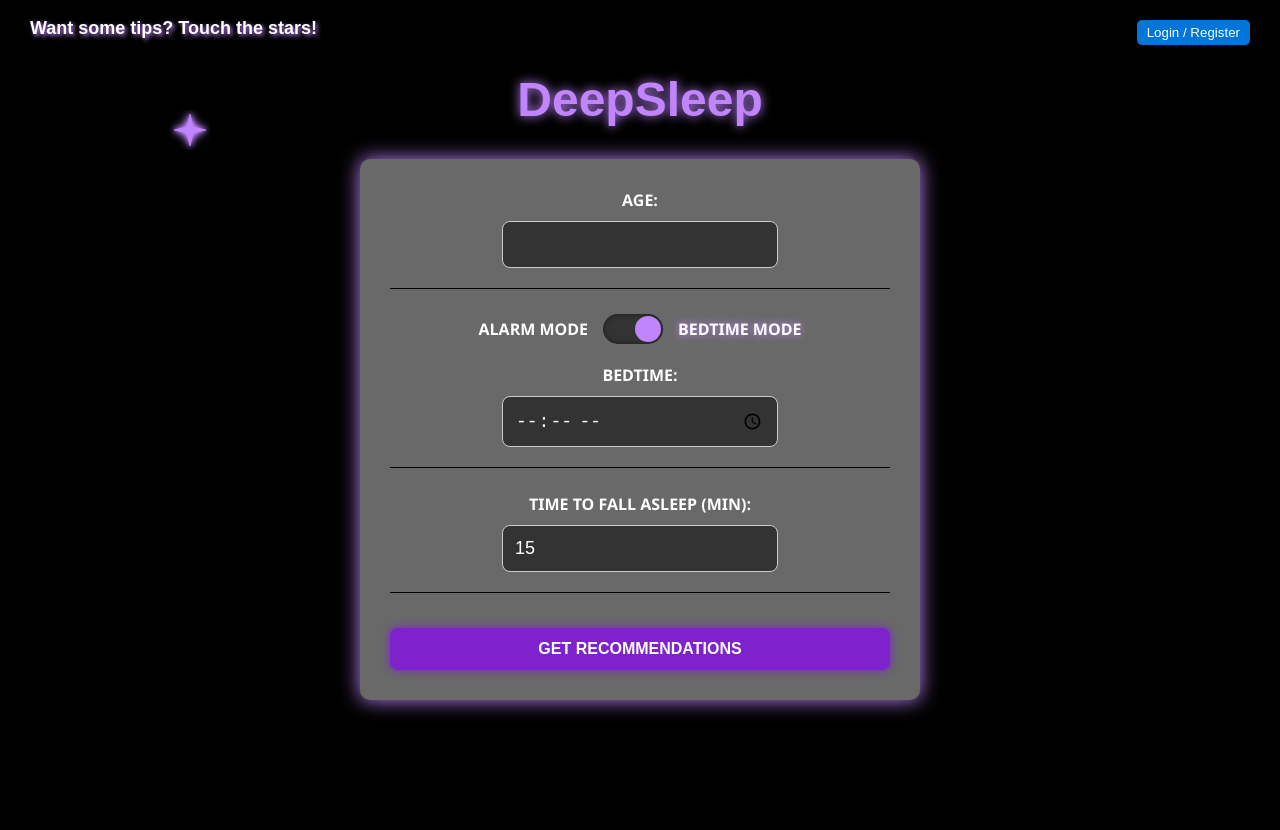
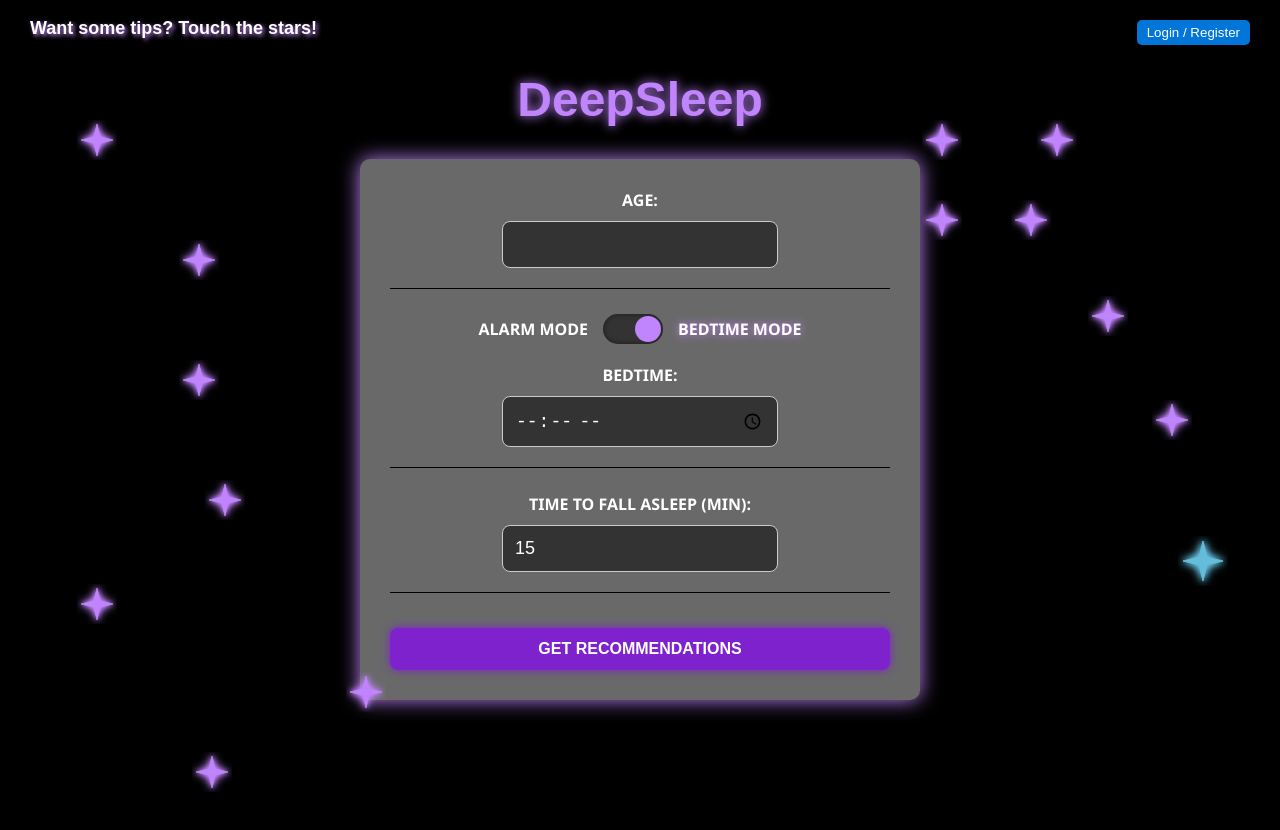
Before and after one commit to X-baia/Software_Eng, a React (Create React App) app in the folder client/: page / in a window 1280 px wide. Shown: the top 830 px of the page. Built offline with nearby package versions, Linux system fonts and the light colour scheme; no server answers.

Commit message:
finished tips on stars! open to suggestions

```diff
--- a/client/src/App.css
+++ b/client/src/App.css
@@ -154,7 +154,7 @@
 }
 
 .star-container {
-  position: absolute;
+  position: relative;
   cursor: pointer;
   top: 110px;
   left: 170px;
@@ -203,6 +203,50 @@
   filter: drop-shadow(0 0 6px #c084fc) drop-shadow(0 0 10px #c084fc);
 }
 
+.polar-svg{
+  width: 100%;
+  height: 100%;
+  background: transparent;
+}
+
+.polar-svg polygon{
+  fill:  #63bddb;
+  stroke: #63bddb;
+  stroke-width: 2;
+  filter: drop-shadow(0 0 6px #63bddb) drop-shadow(0 0 10px #63bddb);
+}
+
+.polar-star{
+  position: absolute;
+  top: 67%;
+  left: 92%;
+  width: 50px;
+  height: 50px;
+  cursor: pointer;
+}
+
+.polar-tip{
+   position: absolute;
+  bottom: 110%; /* position above the star */
+  left: 50%;
+  transform: translateX(-50%);
+  background-color: #1a1a1a;
+  color: #63bddb;
+  padding: 6px 10px;
+  border-radius: 8px;
+  white-space: nowrap;
+  font-size: 0.9rem;
+  opacity: 0;
+  pointer-events: none;
+  transition: opacity 0.3s ease;
+  box-shadow: 0 0 10px #63bddb;
+  z-index: 10;
+  text-align: center;
+}
+
+.polar-star:hover .polar-tip {
+  opacity: 1;
+}
 
 .text-tips{
   position: absolute;
--- /dev/null
+++ b/client/src/TipsStar.jsx
@@ -0,0 +1,23 @@
+//this creates an "element" in react, to avoid duplicating code
+const TipsStar = ({tip, left, top }) => {
+    return (
+        <div
+        className="star-container"
+        style={{
+            position: "absolute",
+            left: left,
+            top: top
+        }}
+        >
+            <div class = "glow-star">
+                <svg viewBox="0 0 100 100" class="star-svg" xmlns="http://www.w3.org/2000/svg">
+                    <polygon points="50,10 60,50 50,90 40,50" />
+                    <polygon points="10,50 50,60 90,50 50,40" />
+                </svg>
+                <div className="tip">{tip}</div>
+            </div>
+        </div>
+    )
+}
+
+export default TipsStar;
--- a/client/src/components/SleepTracker.js
+++ b/client/src/components/SleepTracker.js
@@ -8,8 +8,7 @@ import {
   ResponsiveContainer,
 } from "recharts";
 
-import starTips from "../starTips";
-
+import TipsStar from "../TipsStar";
 import '../App.css';
 
 function SleepTracker() {
@@ -715,14 +714,29 @@ function SleepTracker() {
 )}
 
 
-<div class = "star-container">
-  <div class="glow-star">
-    <svg viewBox="0 0 100 100" class="star-svg" xmlns="http://www.w3.org/2000/svg">
-      <polygon points="50,10 60,50 50,90 40,50" />
-      <polygon points="10,50 50,60 90,50 50,40" />
-    </svg>
-  <div class = "tip">avoid caffeine, alcol and nicotine before bed! </div>
-  </div>
+<div>
+  <TipsStar tip = "limit caffeine in the afternoon!" left = "6%" top = "15%"></TipsStar>
+  <TipsStar tip = "try to not use your devices 1 hour before bed" left = "14%" top = "30%"></TipsStar>
+  <TipsStar tip = "try to wake up at the same time everyday!" left = "14%" top = "45%"></TipsStar>
+  <TipsStar tip = "block out sources of light!" left = "6%" top = "73%"></TipsStar>
+  <TipsStar tip = "take a warm shower or bath an hours before bed" left = "16%" top = "60%"></TipsStar>
+  <TipsStar tip = "daily exercise of 20 minutes can improve your sleep!" left = "27%" top = "84%"></TipsStar>
+  <TipsStar tip = "try to have some light exposure for at least 30 minutes a day" left = "15%" top = "94%"></TipsStar>
+  <TipsStar tip = "use relaxing techniques, we can help you find some! scroll down" left = "72%" top = "15%"></TipsStar>
+  <TipsStar tip = "can't fall asleep? try getting out of bed and do something relaxing!" left = "81%" top = "15%"></TipsStar>
+  <TipsStar tip = "try to eat dinner a few hours before bed!" left = "72%" top = "25%"></TipsStar>
+  <TipsStar tip = "need a late snack? try to keep it light!" left = "79%" top = "25%"></TipsStar>
+  <TipsStar tip = "reserve your bed for sleep only" left = "85%" top = "37%"></TipsStar>
+  <TipsStar tip = "keep naps around 20 minutes!" left = "90%" top = "50%"></TipsStar>
+</div>
+
+<div
+class = "polar-star">
+  <svg viewBox="0 0 100 100" class="polar-svg" xmlns="http://www.w3.org/2000/svg">
+    <polygon points="50,10 60,50 50,90 40,50" />
+    <polygon points="10,50 50,60 90,50 50,40" />
+  </svg>
+  <div class = "polar-tip">follow your sleep cycles!</div>
 </div>
 
 
--- a/client/src/starTips.jsx
+++ /dev/null
@@ -1,20 +0,0 @@
-const starTips = ({ top, left, tip }) => (
-  <div
-    className="star-container"
-    style={{
-      position: "absolute",
-      top: top,
-      left: left,
-    }}
-  >
-    <div className="glow-star">
-      <svg viewBox="0 0 100 100" className="star-svg" xmlns="http://www.w3.org/2000/svg">
-        <polygon points="50,10 60,50 50,90 40,50" />
-        <polygon points="10,50 50,60 90,50 50,40" />
-      </svg>
-      <div className="tip">{tip}</div>
-    </div>
-  </div>
-);
-
-export default starTips;
```
Also changed, not shown: client/src/TipsBox.jsx (added, +9 -0 lines), 1 other file (tests, documents, lock files or other folders).
